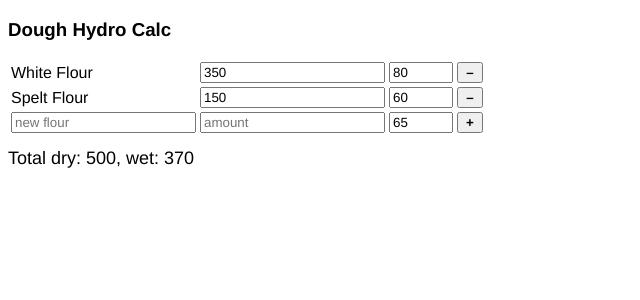
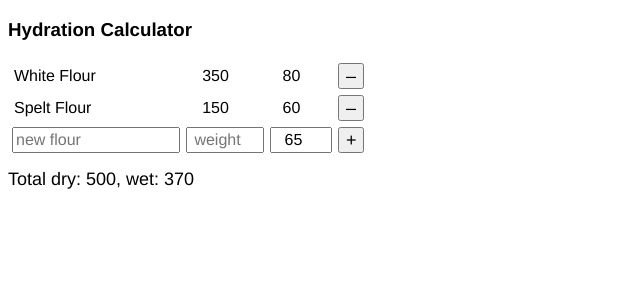
Before and after one commit to paul-c-guest/bread-calc-v2, an Angular app: page / in a window 1280 px wide. Shown: the top 300 px of the page, without its empty margins (0-640 px from the left). Built offline with nearby package versions, Linux system fonts and the light colour scheme.

Commit message:
fiddling with the css; improving add new flour section

```diff
--- a/src/app/app.component.css
+++ b/src/app/app.component.css
@@ -2,17 +2,48 @@
   font-family: 'Franklin Gothic Medium', 'Arial Narrow', Arial, sans-serif;
 }
 
-ul {
-  padding: 0;
-  list-style: none;
+td {
+  padding: 2px;
 }
 
 .action-button {
-  font-weight: bold;
+  font-size: large;
   width: 26px;
+  height: 26px;
 }
 
 .total {
   font-size: large;
   margin: 12px 0;
 }
+
+.table-cell-name {
+  padding-left: 4px;
+}
+
+input {
+  font-size: medium;
+  height: 20px;
+}
+
+.input-flour-name {
+  width: 160px;
+}
+
+.input-flour-amount {
+  width: 70px;
+  text-align: center;
+}
+
+.input-flour-name:hover, .input-flour-amount:hover, .input-flour-hydration:hover {
+  background-color: #fed;
+}
+
+.input-flour-hydration {
+  width: 54px;
+  text-align: center;
+}
+
+.hidden-border {
+  border: hidden;
+}
--- a/src/app/app.component.html
+++ b/src/app/app.component.html
@@ -1,34 +1,41 @@
 <h3>{{title}}</h3>
 
 <table>
+
   <tr *ngFor="let flour of flours">
     <td class="table-cell-name">
       {{flour.name}}
     </td>
     <td class="table-cell-amount">
-      <input type="number" value="{{flour.amount}}" min="0" step="5" [(ngModel)]="flour.amount" />
+      <input class="input-flour-amount hidden-border" type="number" value="{{flour.amount}}" min="0" step="5"
+        [(ngModel)]="flour.amount" />
     </td>
     <td class="table-cell-hydration">
-      <input type="number" value="{{flour.hydration}}" min="0" max="200" [(ngModel)]="flour.hydration" />
+      <input class="input-flour-hydration hidden-border" type="number" value="{{flour.hydration}}" min="0" max="200"
+        [(ngModel)]="flour.hydration" />
     </td>
     <td>
       <button class="action-button" type="button" (click)="remove(flour.name)">&ndash;</button>
     </td>
   </tr>
+
   <tr>
-<td>
-  <input placeholder="new flour" #newFlourName type="text" />
-</td>
-<td>
-  <input placeholder="amount" #newFlourAmount type="number" min="0" />
-</td>
-<td>
-  <input placeholder="hydration" #newFlourHydration type="number" min="0" max="200" value="65" step="1" />
-</td>
-<td>
-  <button class="action-button" type="button" (click)="add(newFlourName.value, newFlourAmount.valueAsNumber, newFlourHydration.valueAsNumber);newFlourName.value = '';newFlourAmount.value = '';newFlourHydration.value='65'">+</button>
-</td>
+    <td>
+      <input class="input-flour-name" placeholder="new flour" #newFlourName type="text" />
+    </td>
+    <td class="table-cell-amount">
+      <input class="input-flour-amount" placeholder="weight" #newFlourAmount type="number" min="0" />
+    </td>
+    <td class="table-cell-hydration">
+      <input class="input-flour-hydration" placeholder="hydration" #newFlourHydration type="number" min="0" max="200"
+        value="65" step="1" />
+    </td>
+    <td>
+      <button class="action-button" type="button"
+        (click)="add(newFlourName.value, newFlourAmount.valueAsNumber, newFlourHydration.valueAsNumber)">+</button>
+    </td>
   </tr>
+
 </table>
 
 <div class="total">
--- a/src/app/app.component.ts
+++ b/src/app/app.component.ts
@@ -1,4 +1,4 @@
-import { Component, OnInit } from '@angular/core';
+import { Component, ElementRef, Input, OnInit, ViewChild } from '@angular/core';
 import { Flour } from './flour';
 
 @Component({
@@ -8,8 +8,12 @@ import { Flour } from './flour';
 })
 
 export class AppComponent implements OnInit {
-  title = 'Dough Hydro Calc';
+  title = 'Hydration Calculator';
+
   flours: Flour[] = [];
+
+  @ViewChild('newFlourName') inputFlourName!: ElementRef<HTMLInputElement>;
+  @ViewChild('newFlourAmount') inputFlourAmount!: ElementRef<HTMLInputElement>;
 
   ngOnInit(): void {
     this.flours = [
@@ -21,6 +25,8 @@ export class AppComponent implements OnInit {
   add(name: string, amount: number, hydration: number): void {
     if (name && amount && hydration) {
       this.flours.push({ name, amount, hydration } as Flour);
+      this.inputFlourName.nativeElement.value = '';
+      this.inputFlourAmount.nativeElement.value = '';
     }
   }
 
```
